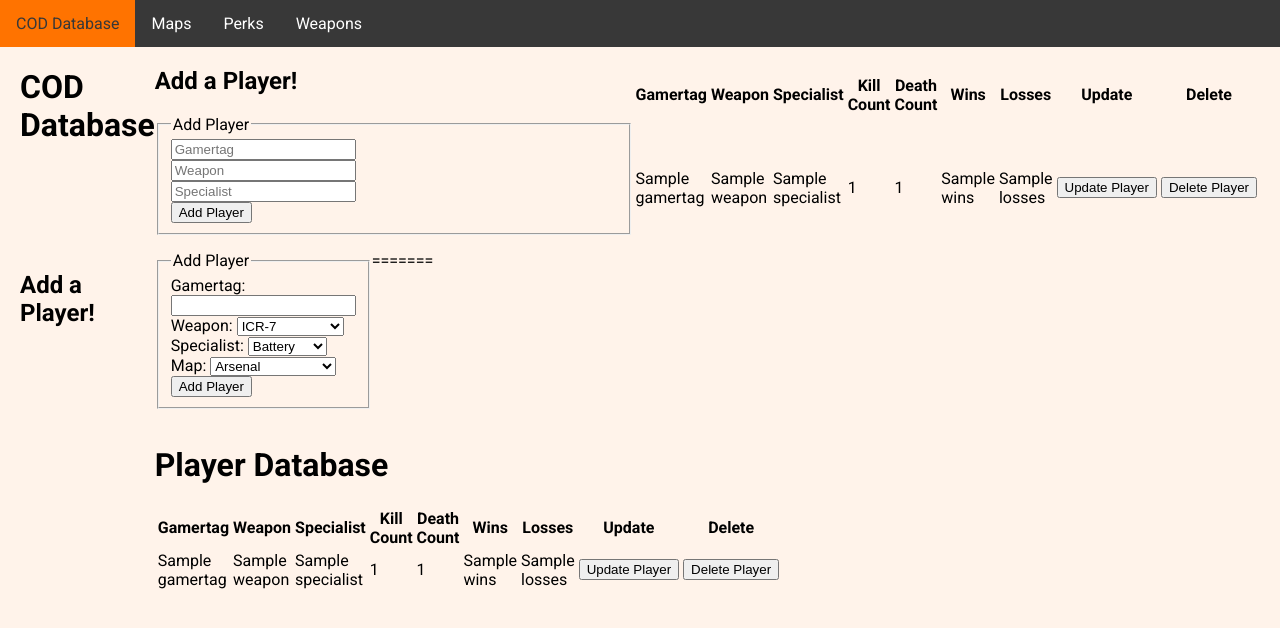
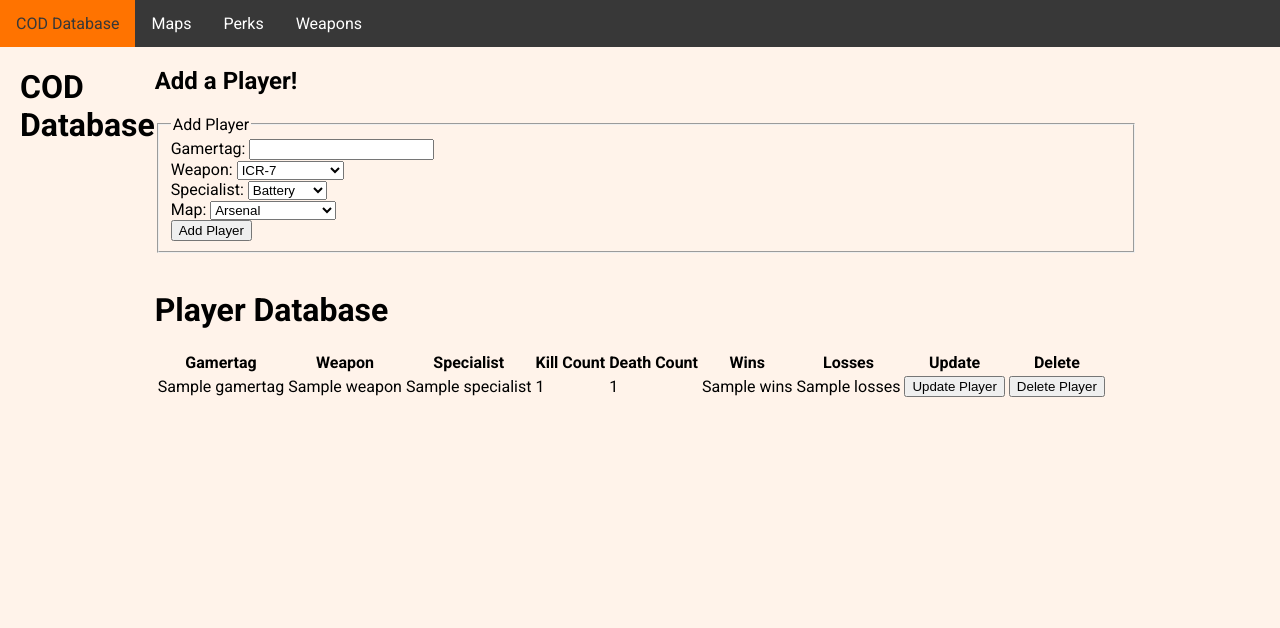
Before and after one commit to kpreilly/CS-340-Project, a Node server app: template views/index.handlebars in a window 1280 px wide. Shown: the top 628 px of the page. Run offline with Node 20, Linux system fonts and the light colour scheme; the template is opened without the code that fills it: most values are stand-ins (such as "Sample title", 1, 10 or a date in 2020); some libraries are stand-ins or nearby versions.

Commit message:
Perk header and Addition added
Deleted duplicate table and forms on main page. Added Perk header

```diff
--- a/views/index.handlebars
+++ b/views/index.handlebars
@@ -1,7 +1,9 @@
-
 <h1 class="header">COD Database</h1>
+<br>
 
 <!-- Display Player entities and attributes-->
+<div class="playerTable">
+    <h1 class="header">Player Database</h1>
     <table id="playerTable">
         <tr>
             <th>Gamertag</th>
@@ -26,23 +28,25 @@
             <td>{{this.deathCount}}</td>
             <td>{{this.wins}}</td>
             <td>{{this.losses}}</td>
-        <td><!--<a href="/updatePlayer?id={{this.id}}"> -->
+            <td>
+                <!--<a href="/updatePlayer?id={{this.id}}"> -->
                 <a href="updatePlayer.html">
                     <input type="button" value="Update Player"></a></td>
             <td>
-            <input type="button" name="delete" value="Delete Player"> <!--JS: onclick="deletePlayer({{this.id}})"> -->
+                <input type="button" name="delete" value="Delete Player">
+                <!--JS: onclick="deletePlayer({{this.id}})"> -->
                 <input type="hidden" id="delete{{this.id}}">
             </td>
         </tr>
         {{/each}}
         {{/if}}
     </table>
-
+</div>
+<br>
 <!-- Add a Player -->
+<!-- Add player form -->
+<section class="addPlayer">
     <h2>Add a Player!</h2>
-
-<!-- Add player form -->
-<section>
     <form id="addPlayer">
         <fieldset>
             <legend> Add Player </legend>
@@ -128,67 +132,3 @@
 </section>
 
 <script src="script.js"></script>
-
-=======
-<!-- Add player form -->
-<section class="addPlayer">
-    <h2>Add a Player!</h2>
-    <form id="addPlayer">
-        <fieldset>
-            <legend>Add Player</legend>
-            <!-- Gamertag -->
-            <input class="playerInput" type="text" name="gamertag" id="gamertag" placeholder="Gamertag">
-            <br>
-            <!-- Weapon -->
-            <input class="playerInput" type="text" name="weapon" id="weapon" placeholder="Weapon">
-            <br>
-            <!-- Speacialist -->
-            <input class="playerInput" type="text" name="specialist" id="specialist" placeholder="Specialist">
-            <br>
-
-            <!-- Submit button -->
-            <input type="submit" name="Add Player" value="Add Player" id="addButton">
-            <br>
-        </fieldset>
-    </form>
-</section>
-
-<!-- Display Player entities and attributes-->
-<div class="playerTable">
-    <h1 class="header">Player Database</h1>
-    <table id="playerTable">
-        <tr>
-            <th>Gamertag</th>
-            <th>Weapon</th>
-            <th>Specialist</th>
-            <th>Kill Count</th>
-            <th>Death Count</th>
-            <th>Wins</th>
-            <th>Losses</th>
-            <th>Update</th>
-            <th>Delete</th>
-        </tr>
-
-        <!-- Pending on deciding to use Handlebars-->
-        {{#if results}}
-        {{#each results}}
-        <tr>
-            <td>{{this.gamertag}}</td>
-            <td>{{this.weapon}}</td>
-            <td>{{this.specialist}}</td>
-            <td>{{this.killCount}}</td>
-            <td>{{this.deathCount}}</td>
-            <td>{{this.wins}}</td>
-            <td>{{this.losses}}</td>
-            <td><!--<a href="/updatePlayer?id={{this.id}}"> -->
-                <a href="updatePlayer.html">
-                <input type="button" value="Update Player"></a></td>
-            <td>
-                <input type="button" name="delete" value="Delete Player"> <!--JS: onclick="deletePlayer({{this.id}})"> -->
-                <input type="hidden" id="delete{{this.id}}">
-            </td>
-        </tr>
-        {{/each}}
-        {{/if}}
-    </table>
-</div>
--- a/views/perk.handlebars
+++ b/views/perk.handlebars
@@ -1,3 +1,4 @@
+<h1 class="header"> Perks </h1>
 <!-- Display Perk Entities and attributes -->
 <table id="perkTable">
     <tr>
```
Lines whose indentation alone changed are shown as unchanged.
